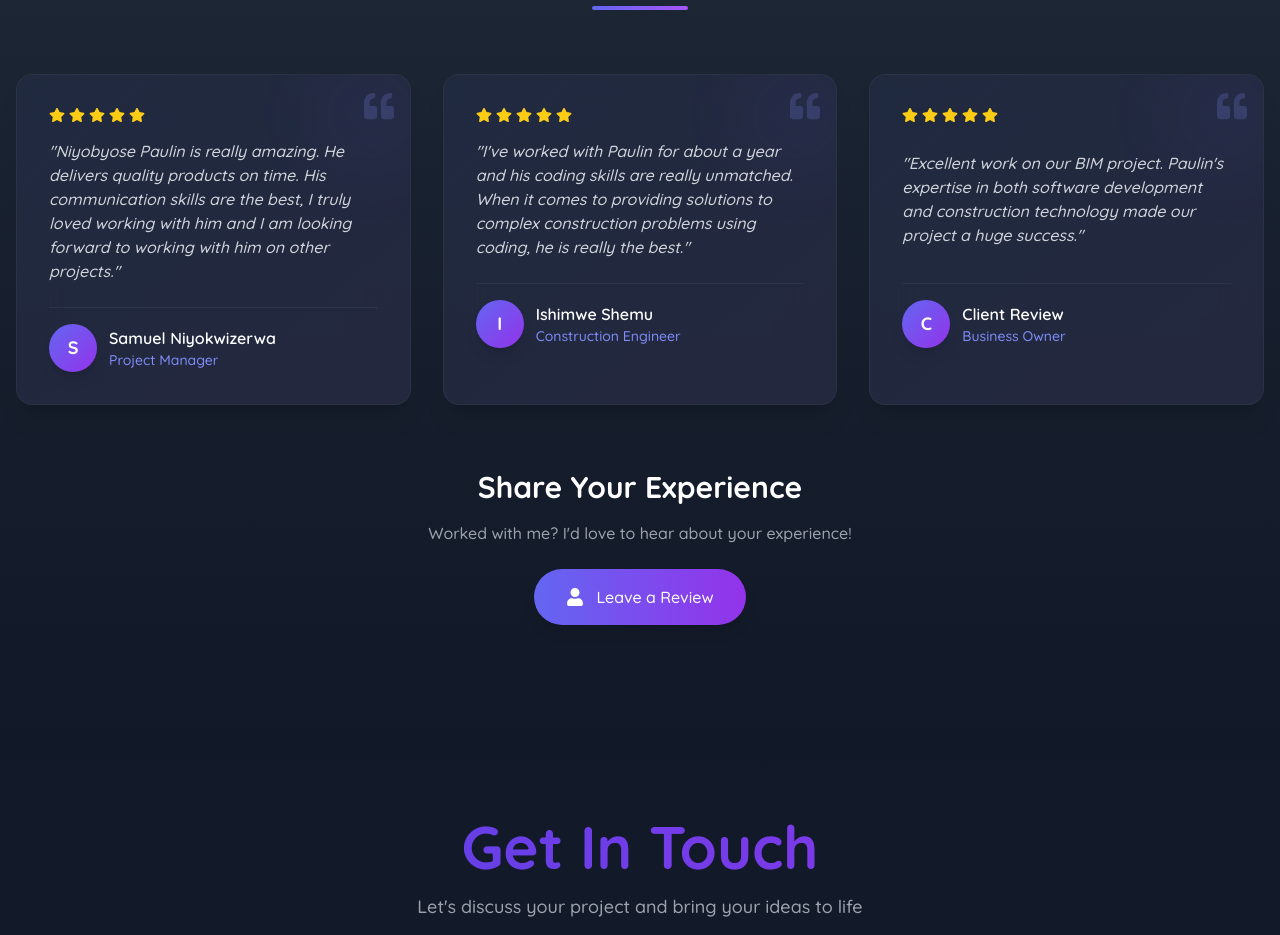
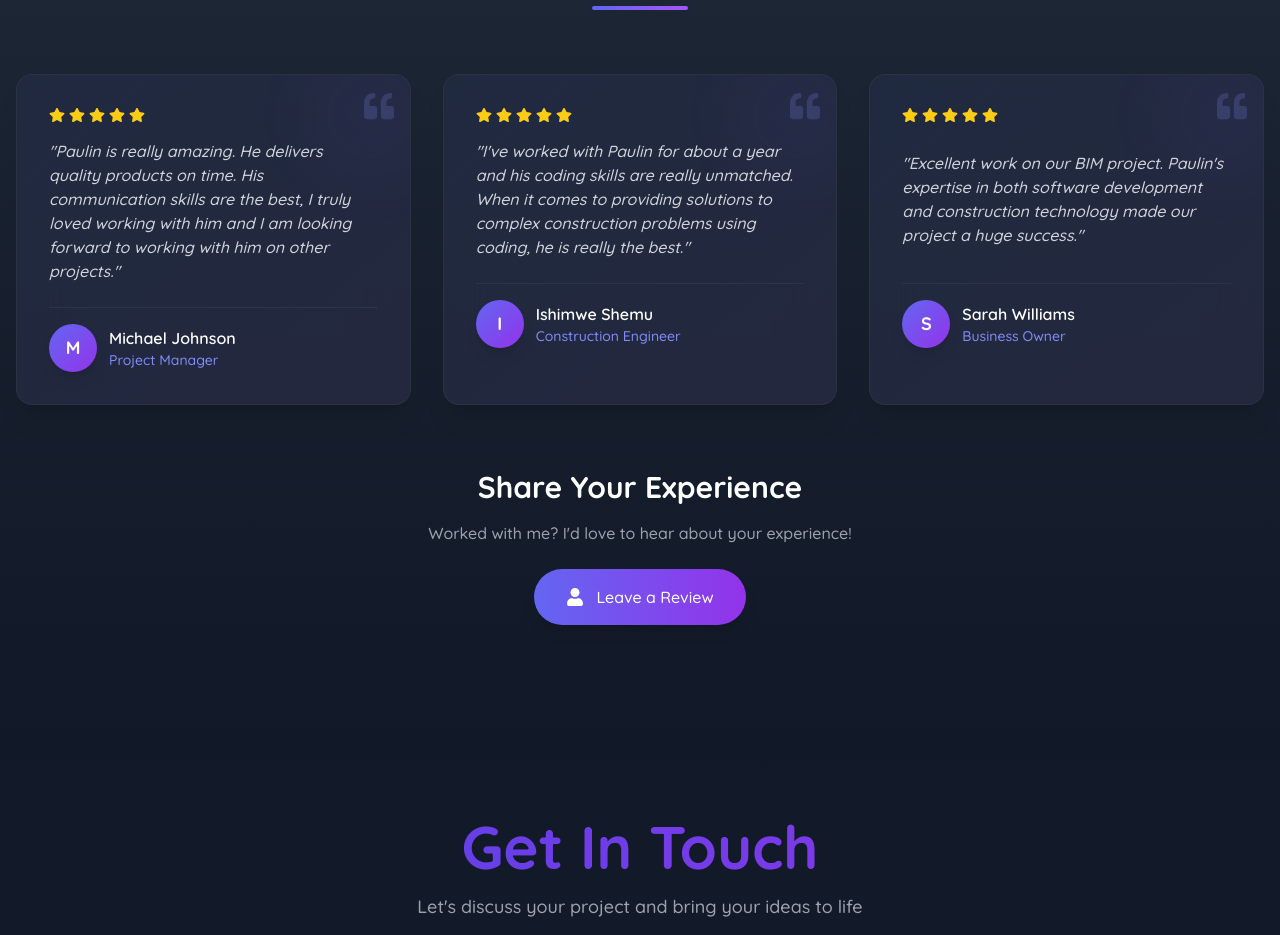
Before and after one commit to Paulin-NIYOBYOSE/Portfolio, a React (Create React App) app: page / in a window 1280 px wide. Shown: the part 5060-5995 px from the top of the page. Built offline with nearby package versions, Linux system fonts and the light colour scheme.

Commit message:
feat: update client testimonials

```diff
--- a/src/components/Review.js
+++ b/src/components/Review.js
@@ -3,9 +3,9 @@ import { FaStar, FaQuoteLeft, FaPaperPlane, FaUser, FaCheckCircle, FaTimes } fro
 
 const reviews = [
     {
-        name: "Samuel Niyokwizerwa",
+        name: "Michael Johnson",
         role: "Project Manager",
-        content: "Niyobyose Paulin is really amazing. He delivers quality products on time. His communication skills are the best, I truly loved working with him and I am looking forward to working with him on other projects.",
+        content: "Paulin is really amazing. He delivers quality products on time. His communication skills are the best, I truly loved working with him and I am looking forward to working with him on other projects.",
         rating: 5,
     },
     {
@@ -15,7 +15,7 @@ const reviews = [
         rating: 5,
     },
     {
-        name: "Client Review",
+        name: "Sarah Williams",
         role: "Business Owner",
         content: "Excellent work on our BIM project. Paulin's expertise in both software development and construction technology made our project a huge success.",
         rating: 5,
```
